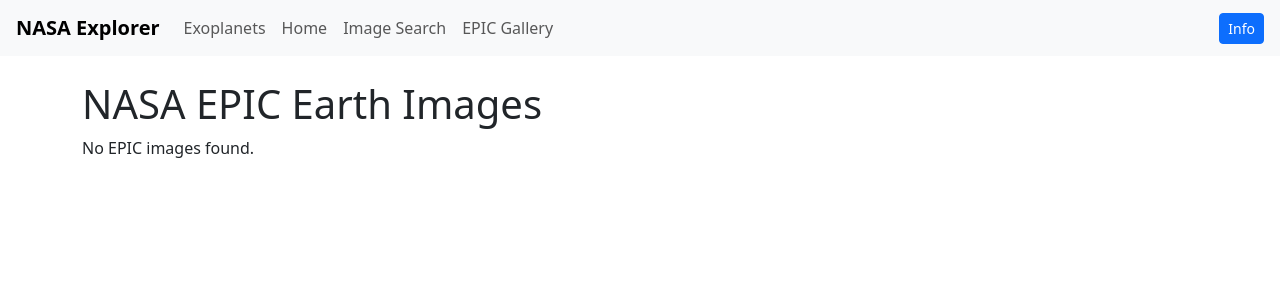
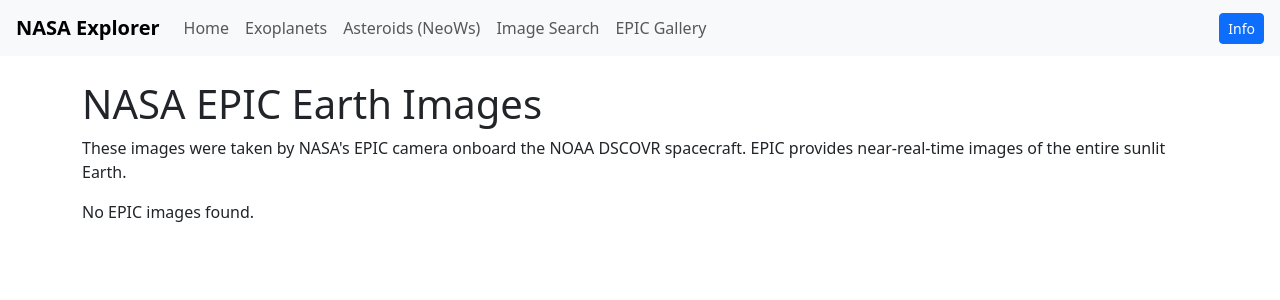
Before and after one commit to fhsuae/finalprojectAlexanderEscobedo, a Django app: page /space/epic-gallery/ in a window 1280 px wide. Shown: the top 300 px of the page. Run offline with Django 5.2, Linux system fonts and the light colour scheme; data that the repository does not hold is empty.

Commit message:
add NeoWs asteroid search page with view, template, and URL routing; remove redundant captions, add overall description, keep full date display per image

```diff
--- a/nasaexplorer/space/templates/space/epic_gallery.html
+++ b/nasaexplorer/space/templates/space/epic_gallery.html
@@ -3,14 +3,18 @@
 {% block content %}
 <h1>NASA EPIC Earth Images</h1>
 
+<p>
+    These images were taken by NASA's EPIC camera onboard the NOAA DSCOVR spacecraft.
+    EPIC provides near-real-time images of the entire sunlit Earth.
+</p>
+
 {% if images %}
   <div class="row">
     {% for img in images %}
       <div class="col-md-4 mb-4">
-        <div class="card">
-          <img src="{{ img.image_url }}" alt="{{ img.caption }}" class="card-img-top" />
+        <div class="card shadow-sm">
+          <img src="{{ img.image_url }}" alt="Earth image taken on {{ img.date }}" class="card-img-top" />
           <div class="card-body">
-            <p class="card-text"><strong>Caption:</strong> {{ img.caption }}</p>
             <p class="card-text"><strong>Date:</strong> {{ img.date }}</p>
           </div>
         </div>
--- a/nasaexplorer/space/urls.py
+++ b/nasaexplorer/space/urls.py
@@ -8,4 +8,5 @@ urlpatterns = [
     path('epic-gallery/', views.EpicGalleryView.as_view(), name='epic_gallery'),
     path('search-images/', views.NasaImageSearchView.as_view(), name='image_search'),
     path("exoplanets/", views.ExoplanetView.as_view(), name="exoplanets"),
+    path("asteroids/", views.AsteroidView.as_view(), name="asteroids"),
 ]
--- a/nasaexplorer/space/utils.py
+++ b/nasaexplorer/space/utils.py
@@ -19,6 +19,46 @@ def get_apod():
     except (requests.RequestException, ValueError) as e:
         print(f"Error fetching APOD: {e}")
         return None
+
+def get_asteroids():
+    """
+    Fetch a list of near-Earth asteroids approaching Earth today.
+    """
+    url = (
+        f"https://api.nasa.gov/neo/rest/v1/feed/today?detailed=true&api_key={NASA_API_KEY}"
+    )
+
+    try:
+        response = requests.get(url, timeout=8)
+        response.raise_for_status()
+        data = response.json()
+
+        # NeoWs returns: near_earth_objects: { "YYYY-MM-DD": [asteroids...] }
+        date_key = list(data["near_earth_objects"].keys())[0]
+        raw_asteroids = data["near_earth_objects"][date_key]
+
+        asteroids = []
+        for obj in raw_asteroids[:40]:  # limit for readability
+            approach = obj["close_approach_data"][0]
+
+            asteroids.append({
+                "name": obj.get("name"),
+                "id": obj.get("id"),
+                "hazardous": obj.get("is_potentially_hazardous_asteroid"),
+                "magnitude": obj.get("absolute_magnitude_h"),
+                "diameter_min": obj["estimated_diameter"]["meters"]["estimated_diameter_min"],
+                "diameter_max": obj["estimated_diameter"]["meters"]["estimated_diameter_max"],
+                "velocity": approach.get("relative_velocity", {}).get("kilometers_per_hour"),
+                "miss_distance": approach.get("miss_distance", {}).get("kilometers"),
+                "orbiting_body": approach.get("orbiting_body"),
+            })
+
+        return asteroids
+
+    except Exception as e:
+        print(f"Error fetching asteroid data: {e}")
+        return []
+
 
 def get_epic_images():
     url = f"https://epic.gsfc.nasa.gov/api/natural"
--- a/nasaexplorer/space/views.py
+++ b/nasaexplorer/space/views.py
@@ -7,6 +7,14 @@ def homepage(request):
     apod_data = get_apod()
     context = {"apod": apod_data}
     return render(request, "home.html", context)
+
+class AsteroidView(View):
+    def get(self, request):
+        from .utils import get_asteroids
+        asteroids = get_asteroids()
+        context = {"asteroids": asteroids}
+        return render(request, "space/asteroids.html", context)
+
 
 class EpicGalleryView(View):
     def get(self, request):
--- a/nasaexplorer/templates/base.html
+++ b/nasaexplorer/templates/base.html
@@ -33,21 +33,24 @@
             <div class="collapse navbar-collapse" id="navbarNav">
                 <ul class="navbar-nav me-auto">
                     <li class="nav-item">
-    <a class="nav-link" href="{% url 'space:exoplanets' %}">
-        Exoplanets
+                        <a class="nav-link" href="{% url 'space:homepage' %}">Home</a>
+                    </li>
+                    <li class="nav-item">
+                        <a class="nav-link" href="{% url 'space:exoplanets' %}">
+                            Exoplanets
+                        </a>
+                        <li class="nav-item">
+    <a class="nav-link" href="{% url 'space:asteroids' %}">
+        Asteroids (NeoWs)
     </a>
 </li>
 
-                    <li class="nav-item">
-                        <a class="nav-link" href="{% url 'space:homepage' %}">Home</a>
                     </li>
-
                     <li class="nav-item">
                         <a class="nav-link" href="{% url 'space:image_search' %}">
                             Image Search
                         </a>
                     </li>
-
                     <li class="nav-item">
                         <a class="nav-link" href="{% url 'space:epic_gallery' %}">
                             EPIC Gallery
@@ -83,8 +86,10 @@
                 </div>
 
                 <div class="modal-body">
-                    This project provides access to NASA’s space images through the EPIC satellite
-                    and NASA’s Image & Video Library. Explore Earth, space missions, and more.
+                    This project provides a centralized portal to explore NASA’s public space imagery and data.
+                    Users can view the Astronomy Picture of the Day, browse Earth images from the EPIC satellite,
+                    search the NASA Image & Video Library, and explore Exoplanet data. The goal is to make space science accessible
+                    and engaging through a clean, educational interface.
                 </div>
 
                 <div class="modal-footer">
```
Also changed, not shown: nasaexplorer/space/templates/space/asteroids.html (added, +51 -0 lines).
